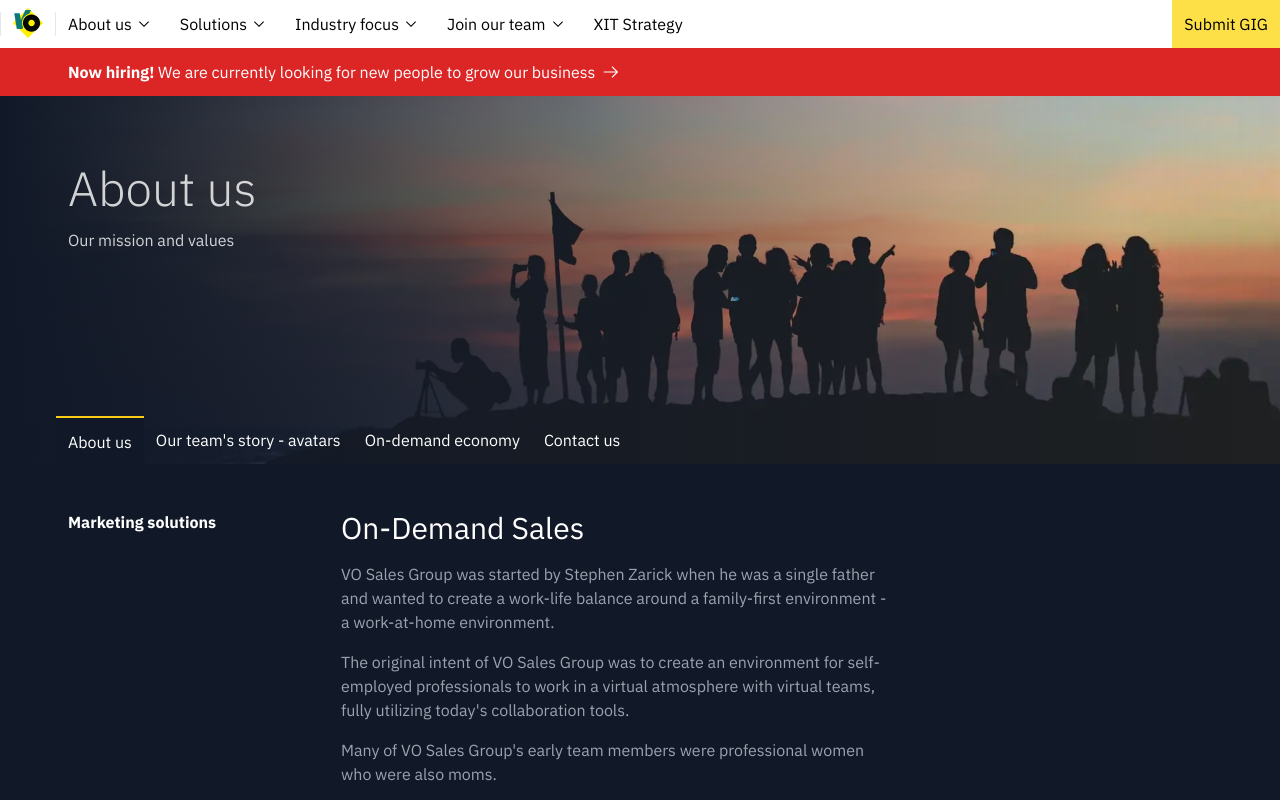
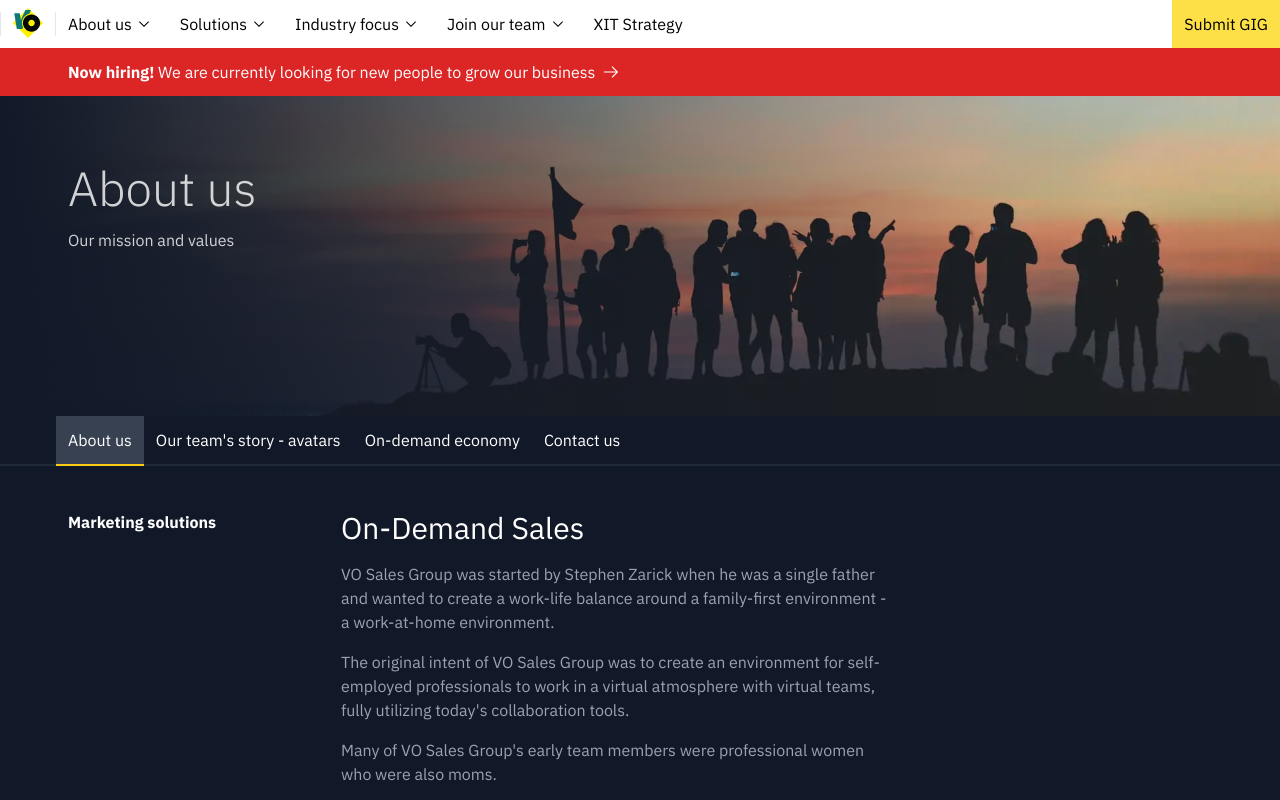
Before and after one commit to vberkoz/dsf-website, a Next.js app: page /about-us in a window 1280 px wide. Shown: the top 800 px of the page. Built offline with nearby package versions, Linux system fonts and the light colour scheme.

Commit message:
Make HeroTabs sticky

```diff
--- a/components/HeroTabs.tsx
+++ b/components/HeroTabs.tsx
@@ -32,8 +32,11 @@ export const HeroTabs = ({ title, description, image, tabs }: Props) => {
               </div>
             </div>
           </div>
+        </div>
+      </div>
 
-          {tabs && <div className="max-h-[50px] whitespace-nowrap border-b-2 border-gray-900">
+      {tabs && (
+        <div className="sticky top-12 z-10 max-h-[50px] whitespace-nowrap border-b-2 border-gray-800 bg-gray-900">
           <div className="flex overflow-x-scroll text-white lg:ml-14">
             {tabs.map((tab, key) => (
               <Link
@@ -41,16 +44,15 @@ export const HeroTabs = ({ title, description, image, tabs }: Props) => {
                 href={tab.slug ? tab.slug.toString() : "/"}
                 className={`${
                   tab.slug === router.asPath.substring(1) &&
-                    "border-t-2 border-yellow-400 bg-gray-900"
+                  "border-b-2 border-yellow-400 bg-gray-700"
                 } p-3 hover:bg-gray-700`}
               >
                 {tab.title}
               </Link>
             ))}
           </div>
-          </div>}
         </div>
-      </div>
+      )}
     </>
   );
 };
```
Lines whose indentation alone changed are shown as unchanged.
